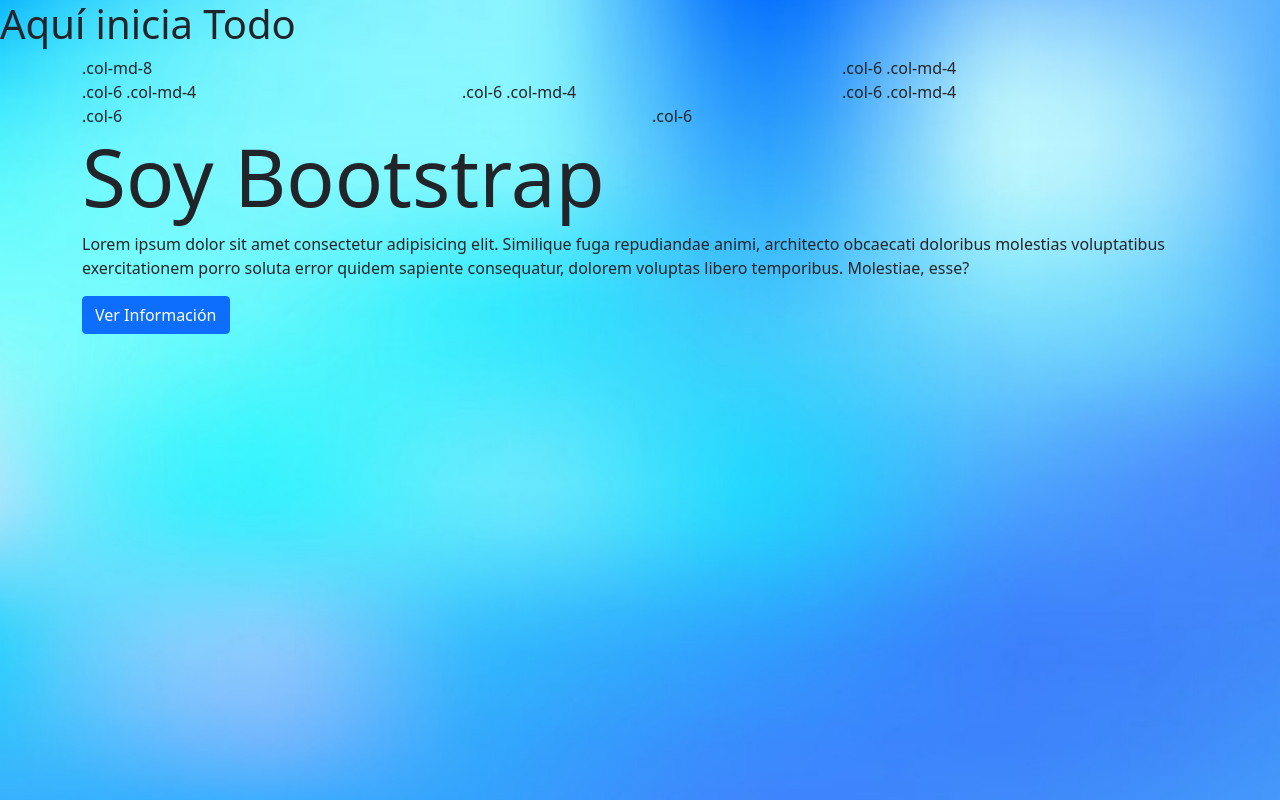
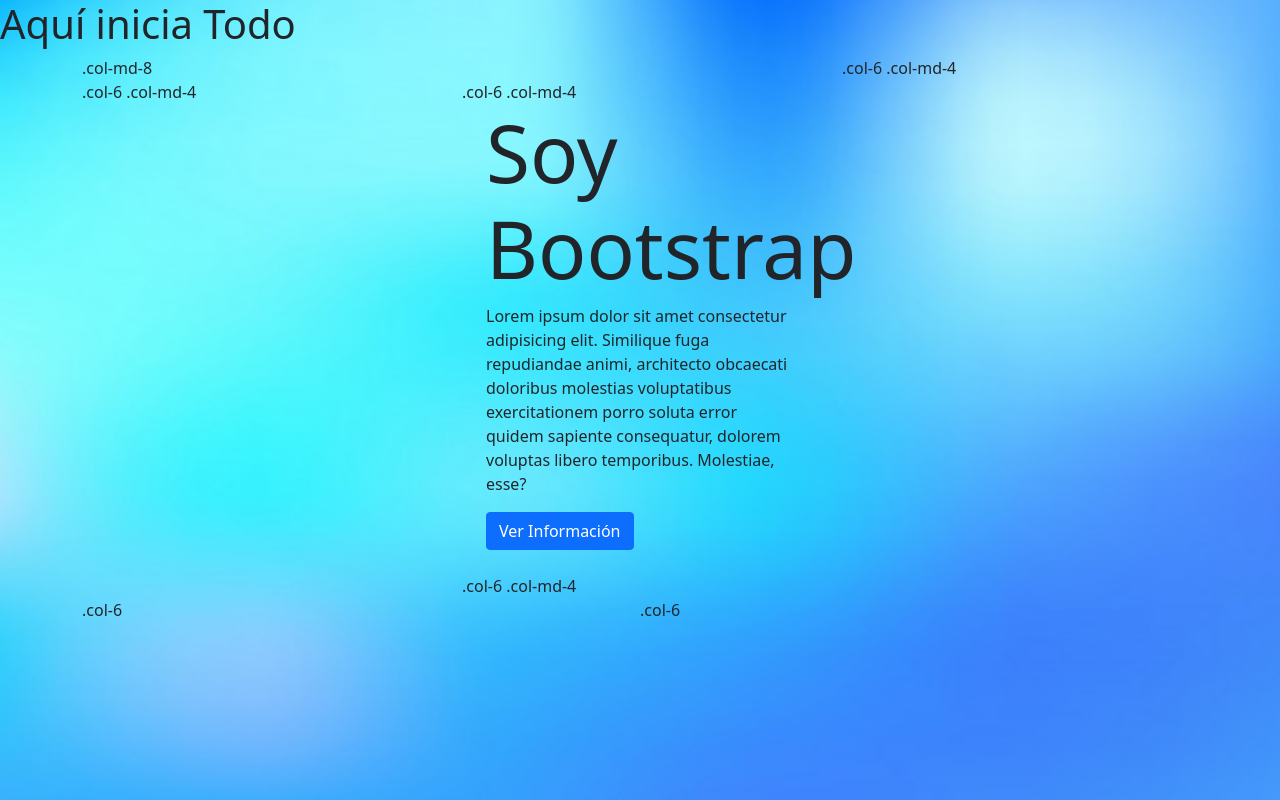
Before and after one commit to SaulArt7/WFSProyectosClase, a plain HTML site: page index.html in a window 1280 px wide. Drawn offline with Linux system fonts and the light colour scheme.

Commit message:
Mi place holder dentro del Grid

```diff
--- a/index.html
+++ b/index.html
@@ -27,16 +27,8 @@
       <!-- Columns start at 50% wide on mobile and bump up to 33.3% wide on desktop -->
       <div class="row">
         <div class="col-6 col-md-4">.col-6 .col-md-4</div>
-        <div class="col-6 col-md-4">.col-6 .col-md-4</div>
-        <div class="col-6 col-md-4">.col-6 .col-md-4</div>
-      </div>
+        <div class="col-6 col-md-4">.col-6 .col-md-4
 
-      <!-- Columns are always 50% wide, on mobile and desktop -->
-      <div class="row">
-        <div class="col-6">.col-6</div>
-        <div class="col-6">.col-6</div>
-      </div>
-    </div>
 
 
           <div class="container">
@@ -58,6 +50,19 @@
             </div>
           </div>
 
+
+        </div>
+        <div class="col-6 col-md-4">.col-6 .col-md-4</div>
+      </div>
+
+      <!-- Columns are always 50% wide, on mobile and desktop -->
+      <div class="row">
+        <div class="col-6">.col-6</div>
+        <div class="col-6">.col-6</div>
+      </div>
+    </div>
+
+
     <script src="assets/libs/bootstrap/js/bootstrap.bundle.js"></script>
 
     <!-- <script src="assets/libs/bootstrap/js/bootstrap.bundle.min.js"></script> Si se desea cargar mimificado DevOps***** -->
```
Lines whose indentation alone changed are shown as unchanged.
